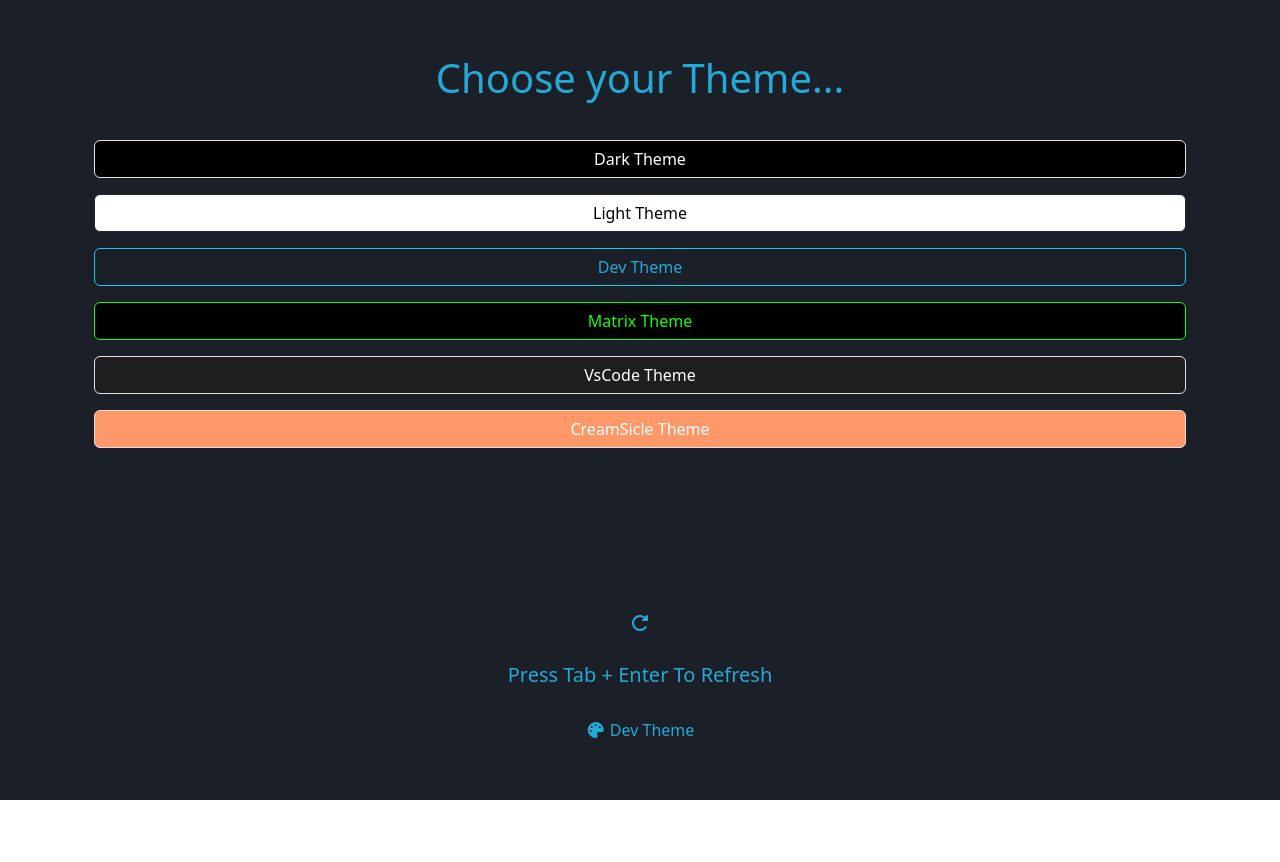
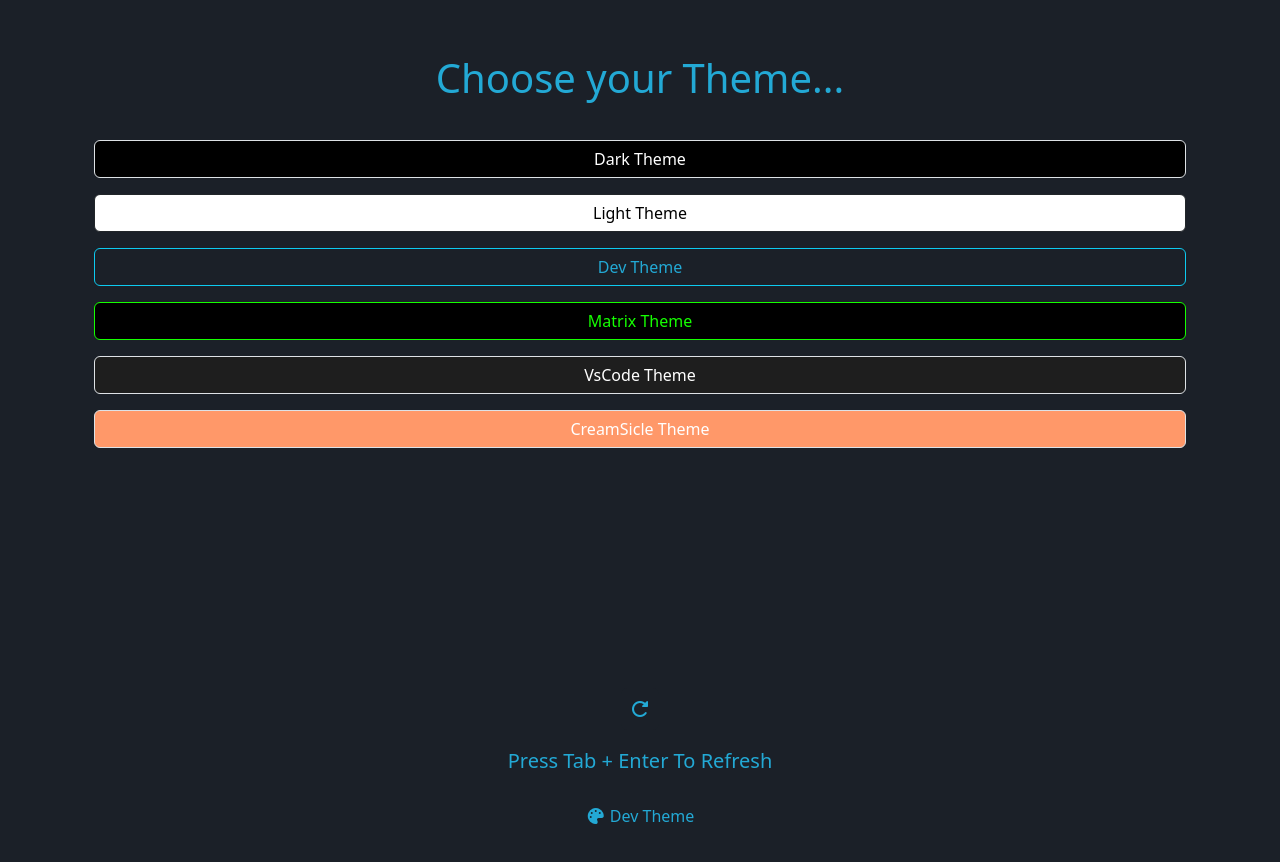
Before and after one commit to Apridonidze/typing-app, a React (Vite) app: page / in a window 1280 px wide. Both pictures are taken after a click on the element "Dev Theme". Shown: the top 862 px of the page. Before the commit the page ends 800 px from the top, so only its background shows below. Built offline with nearby package versions, Linux system fonts and the light colour scheme.

Commit message:
made ThemeButtons scrollable if it doesnot fit content

```diff
--- a/src/components/ThemeButtons.jsx
+++ b/src/components/ThemeButtons.jsx
@@ -9,7 +9,7 @@ const ThemeButtons = ( { handleThemeButtons } ) => {
 
 
     return(
-        <div className="theme-buttons-container container d-flex flex-column gap-3">
+        <div className="theme-buttons-container container d-flex flex-column gap-3 h-400px ">
 
             <button style={{background : darkTheme.backgroundColor,color : darkTheme.color}} className="dark-theme-btn btn btn-md border border-1" onClick={() => handleThemeButtons(darkTheme)}>{darkTheme.theme}</button>
             <button style={{background : lightTheme.backgroundColor,color : lightTheme.color}} className="light-theme-btn btn btn-md border border-1 border-dark" onClick={() => handleThemeButtons(lightTheme)}>{lightTheme.theme}</button>
--- a/src/containers/Theme.jsx
+++ b/src/containers/Theme.jsx
@@ -4,9 +4,9 @@ const Theme = ({handleThemeButtons}) => {
 
 
     return(
-        <div className="theme-container container d-flex flex-column text-center  gap-2">
+        <div className="theme-container container d-flex flex-column text-center  gap-2 ">
 
-            <span className="fs-1 pt-5 pb-4">Choose your Theme...</span>
+            <span className="fs-1 pt-5 pb-4" >Choose your Theme...</span>
 
            <ThemeButtons handleThemeButtons={handleThemeButtons} />
 
--- a/src/index.css
+++ b/src/index.css
@@ -68,3 +68,7 @@ i {
   border-bottom: 1px solid ;
   cursor: pointer;
 }
+.theme-buttons-container {
+  overflow-y: auto;
+  height: 500px;
+}
```
